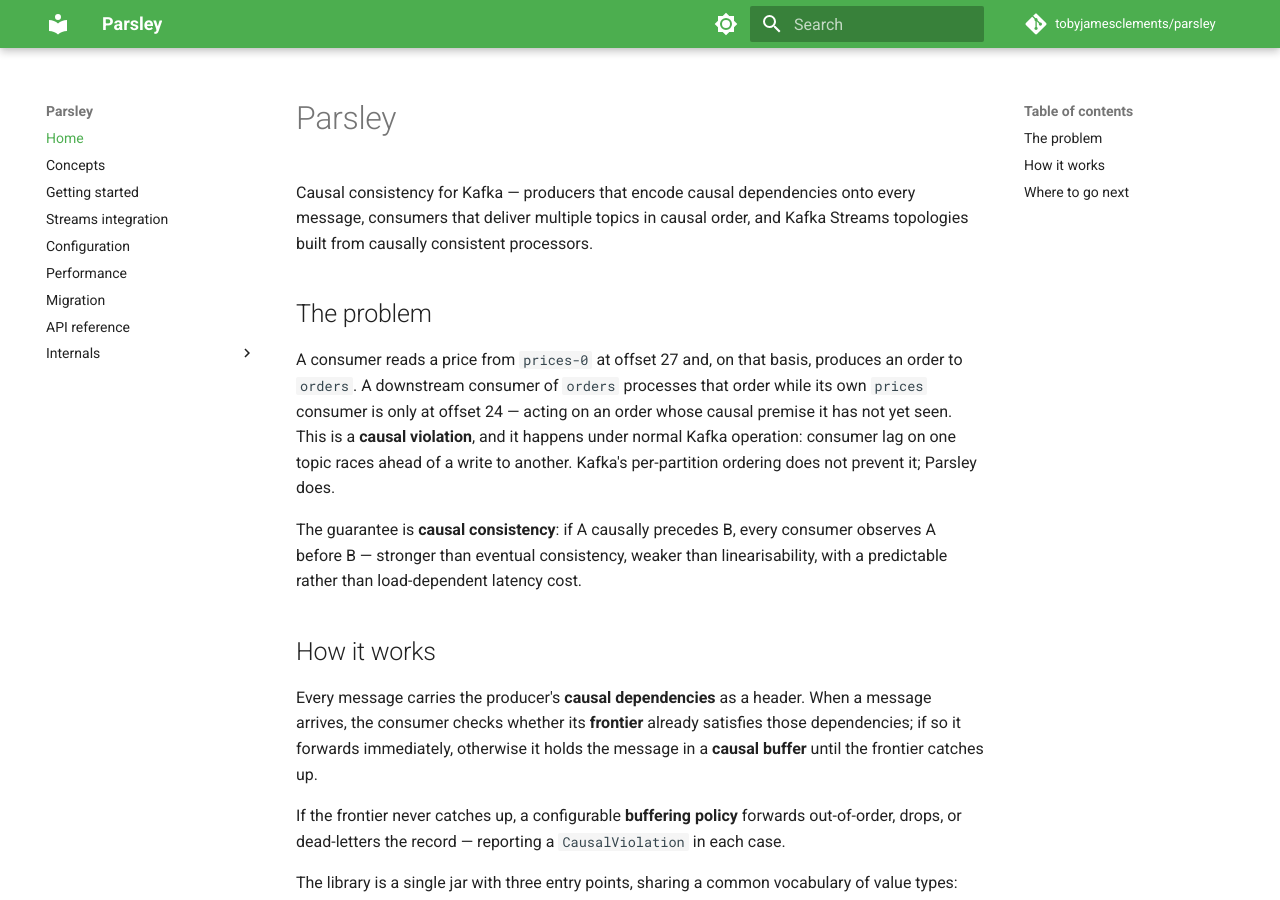
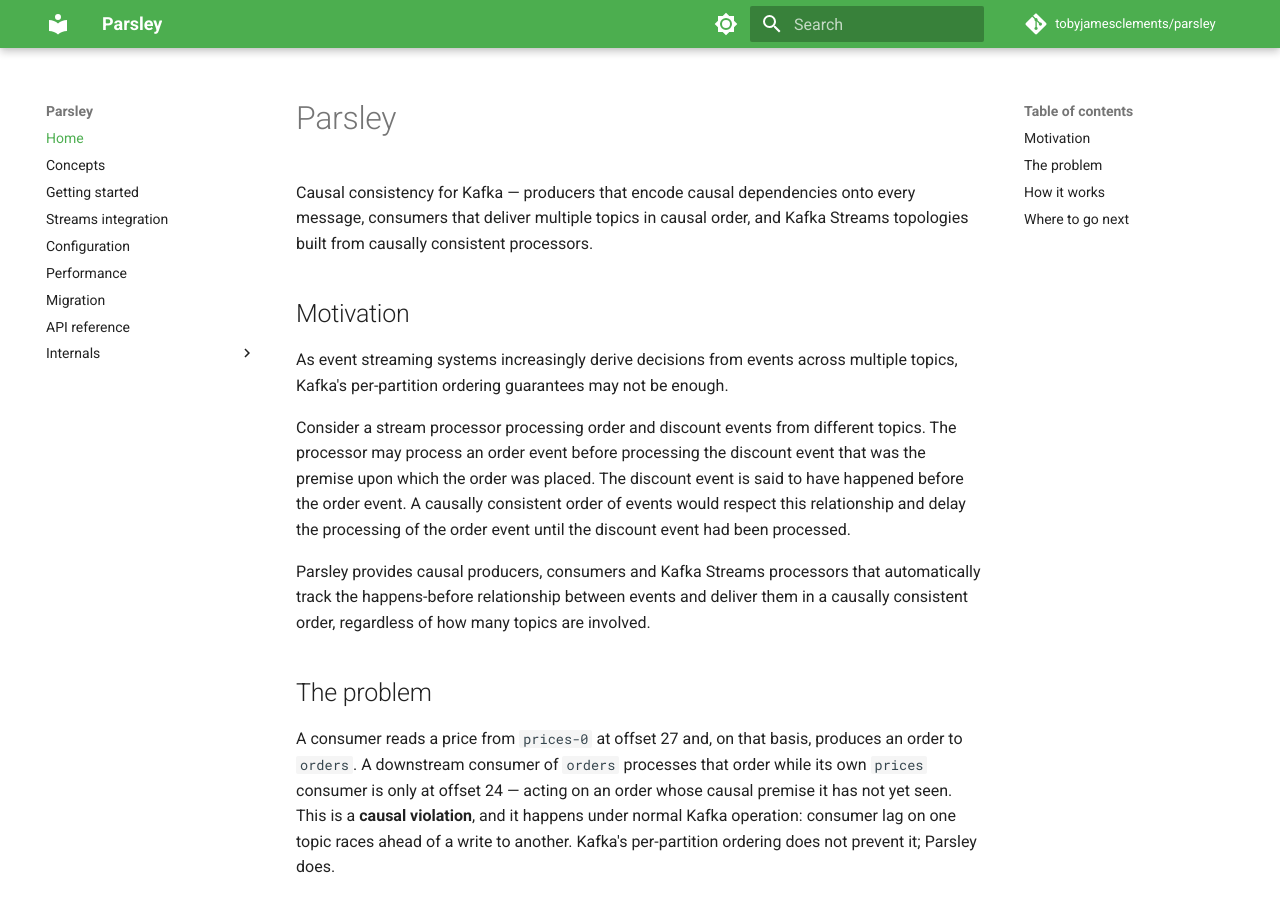
Before and after one commit to tobyjamesclements/parsley, an MkDocs documentation site: the page built from docs/index.md, in a window 1280 px wide and 900 px high. Built offline with MkDocs 1.6.1 and Material for MkDocs 9.7.7, drawn with Linux system fonts in a browser that asks for light colours; comment, search, counter and statistics services are not loaded; the version menu is left out.

Commit message:
Add Motivation section to landing page

```diff
--- a/docs/index.md
+++ b/docs/index.md
@@ -3,6 +3,14 @@
 Causal consistency for Kafka — producers that encode causal dependencies onto every message,
 consumers that deliver multiple topics in causal order, and Kafka Streams topologies built from
 causally consistent processors.
+
+## Motivation
+
+As event streaming systems increasingly derive decisions from events across multiple topics, Kafka's per-partition ordering guarantees may not be enough.
+
+Consider a stream processor processing order and discount events from different topics. The processor may process an order event before processing the discount event that was the premise upon which the order was placed. The discount event is said to have happened before the order event. A causally consistent order of events would respect this relationship and delay the processing of the order event until the discount event had been processed.
+
+Parsley provides causal producers, consumers and Kafka Streams processors that automatically track the happens-before relationship between events and deliver them in a causally consistent order, regardless of how many topics are involved.
 
 ## The problem
 
```
